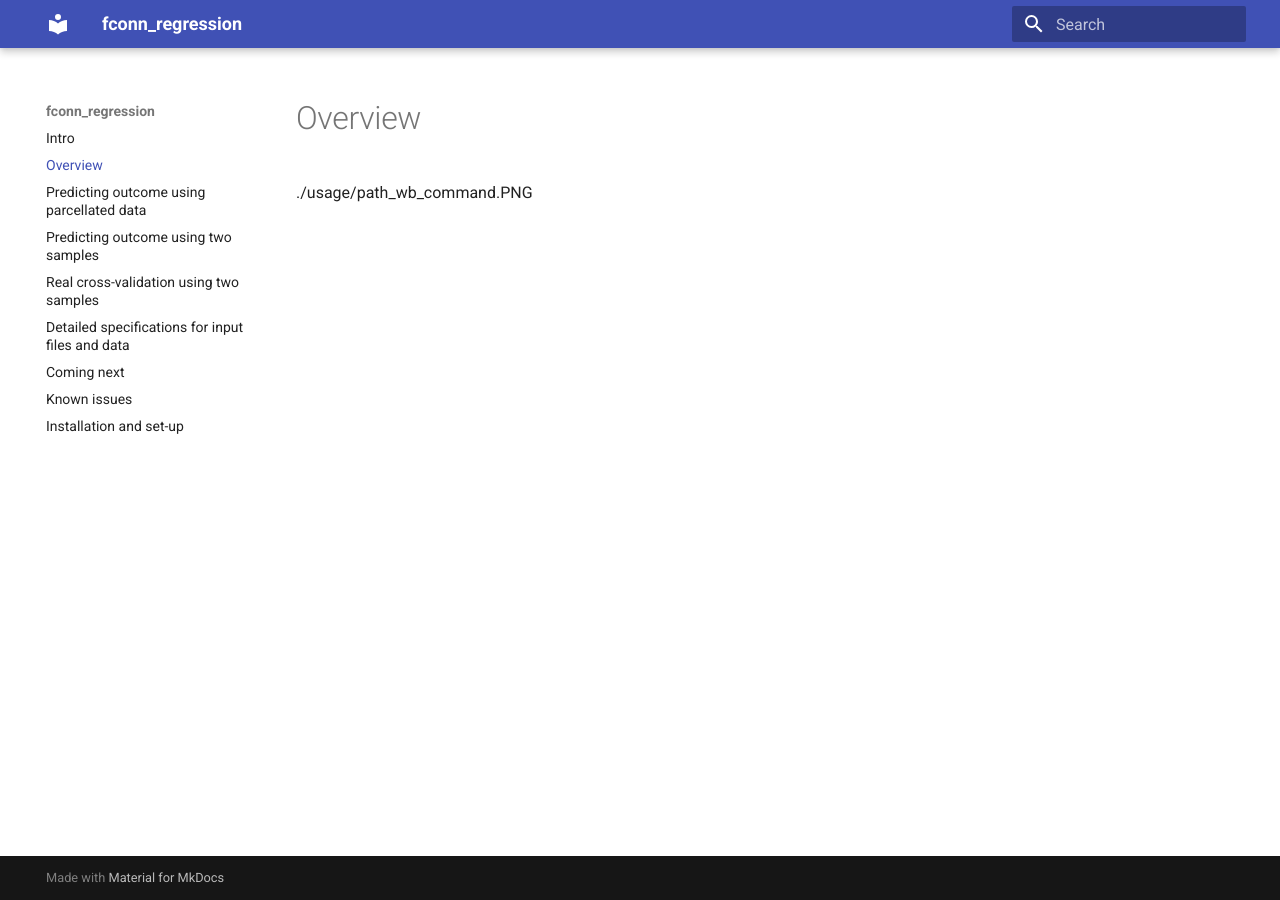
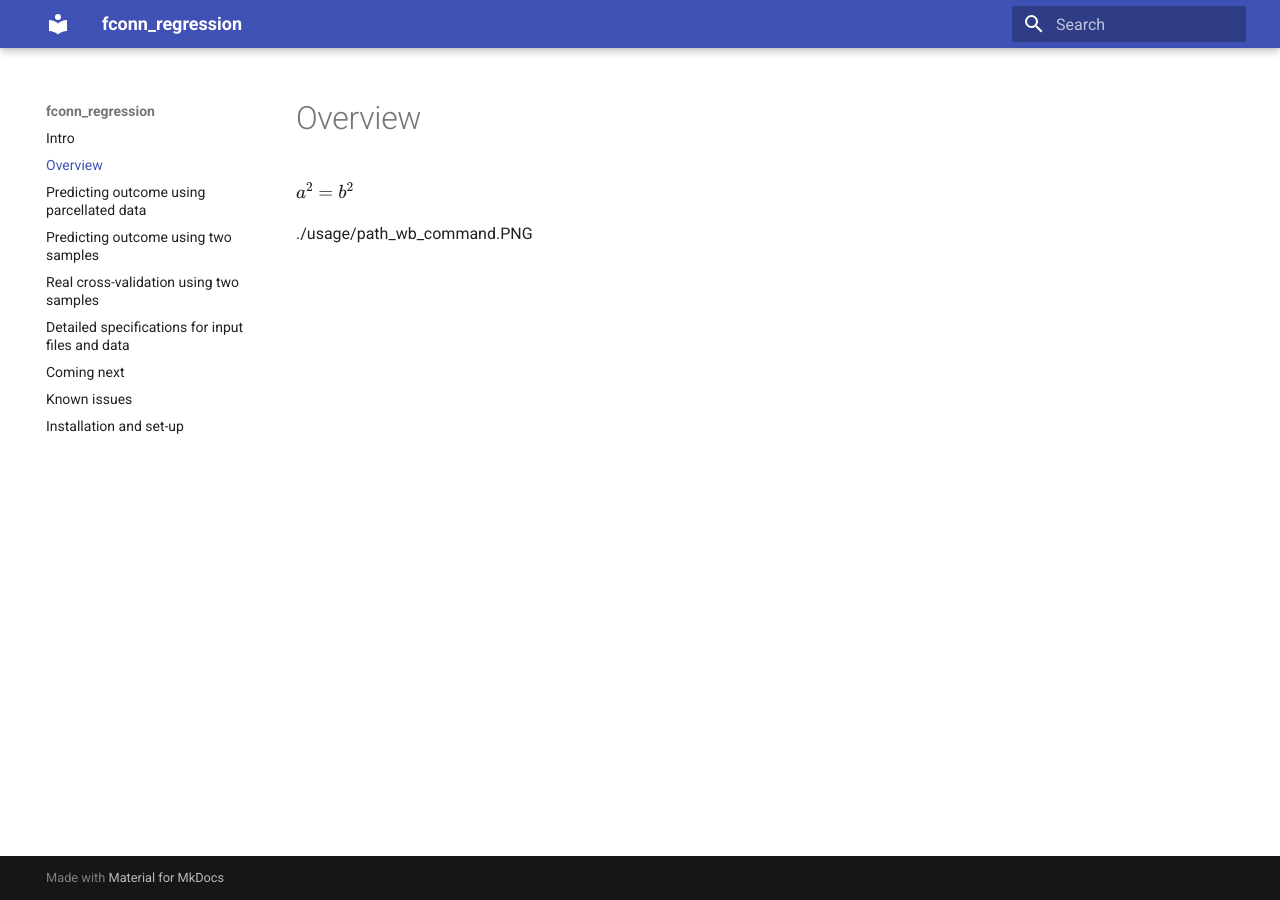
Before and after one commit to omiranda/fconn_regression, an MkDocs documentation site: the page built from docs/fconn_regression.md, in a window 1280 px wide. Built offline with MkDocs 1.6.1 and Material for MkDocs 9.7.7, drawn with Linux system fonts in a browser that asks for light colours; formulas are drawn with MathJax 3; old or Windows-style settings are respelled for this version of MkDocs.

Commit message:
Update fconn_regression.md

```diff
--- a/docs/fconn_regression.md
+++ b/docs/fconn_regression.md
@@ -1 +1,6 @@
+<script type="text/javascript"
+        src="https://cdnjs.cloudflare.com/ajax/libs/mathjax/2.7.0/MathJax.js?config=TeX-AMS_CHTML"></script>
+
+\\( a^2 = b^2 \\)
+
 ./usage/path_wb_command.PNG
```
